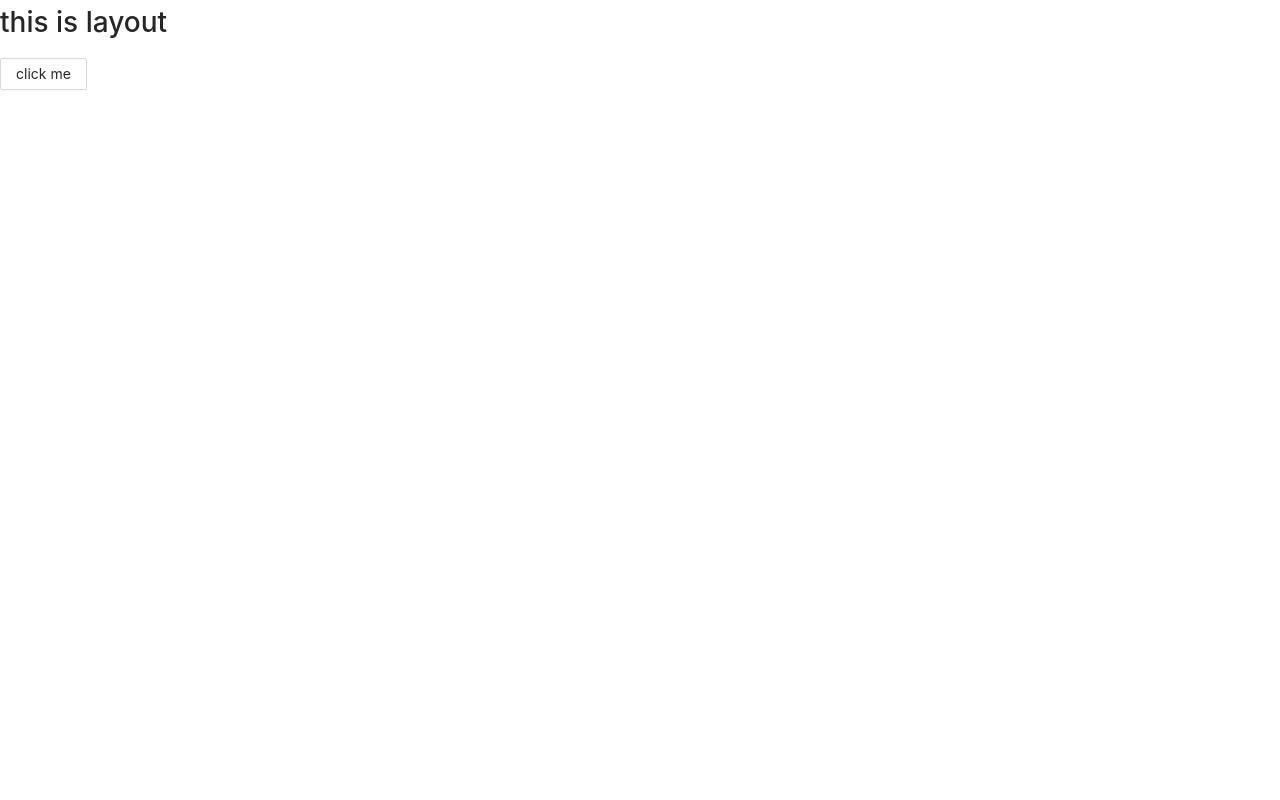
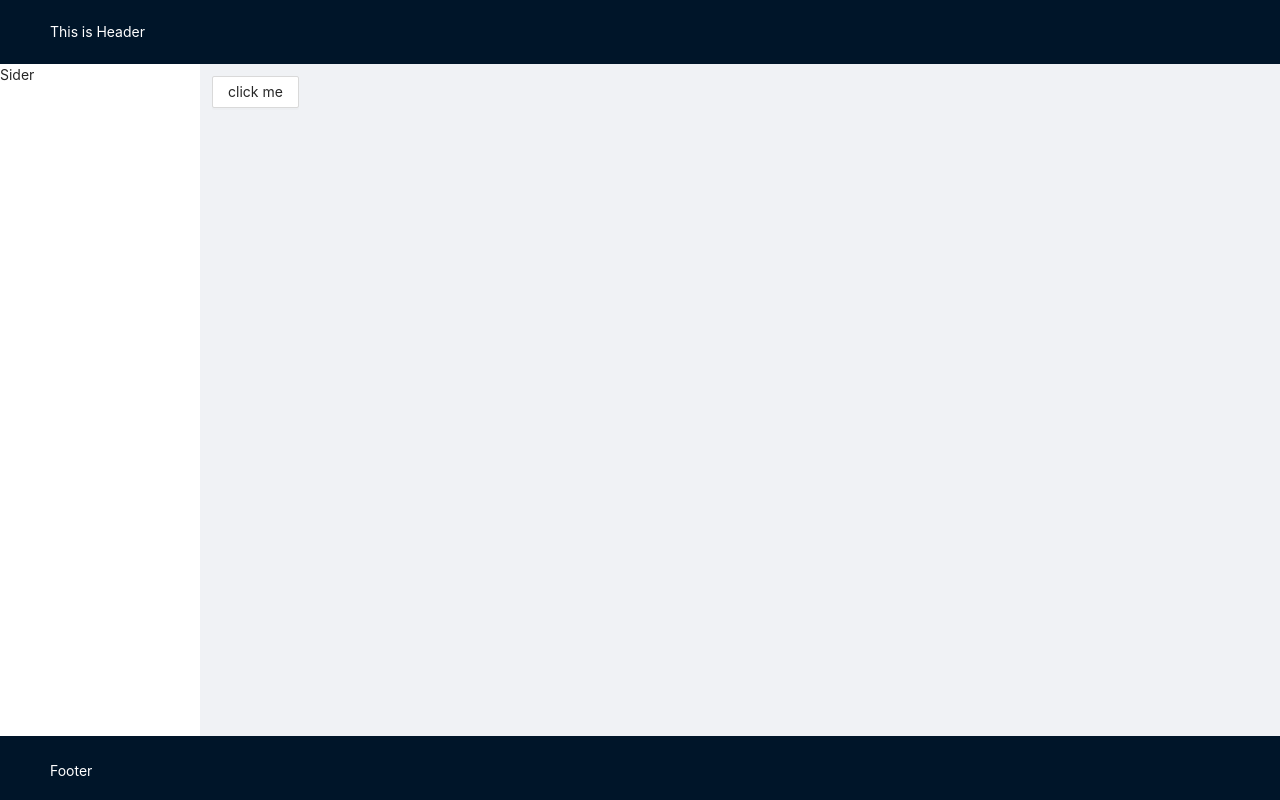
Before and after one commit to fortune-cook1e/react-webpack-template, a React app: page /#/ in a window 1280 px wide. Built offline with nearby package versions, Linux system fonts and the light colour scheme.

Commit message:
ci(deploy): 修改ci文件 - 优化layout布局样式

```diff
--- a/package.json
+++ b/package.json
@@ -9,7 +9,7 @@
 		"build": "cross-env NODE_ENV=production webpack --config config/webpack.prod.js",
 		"analyze": "cross-env NODE_ENV=production ANALYSIS=1 webpack --config config/webpack.prod.js",
 		"lint": "cross-env eslint src --ext .js,.jsx,.ts,.tsx --cache --fix",
-		"stylelint": "stylelint src *.less *.css --fix",
+		"stylelint": "cross-env stylelint src/**/*.{css,less} --fix",
 		"commit": "cz",
 		"changelog": "conventional-changelog -p angular -i CHANGELOG.md -s -r 0"
 	},
@@ -77,6 +77,7 @@
 		"lint-staged": "^11.0.0",
 		"mini-css-extract-plugin": "^1.6.0",
 		"postcss": "^8.3.0",
+		"postcss-less": "^6.0.0",
 		"postcss-loader": "^5.3.0",
 		"postcss-preset-env": "^6.7.0",
 		"prettier": "^2.3.0",
--- /dev/null
+++ b/src/layout/index.module.less
@@ -0,0 +1,34 @@
+@header-height:64px;
+@footer-height:64px;
+@content-height:calc(100vh - @header-height - @footer-height);
+
+@header-bg-color: #001529;
+@content-bg-color: #f0f2f5;
+
+
+.layout {
+  min-height: 100vh !important;
+  .header {
+    height:@header-height;
+    background-color: @header-bg-color;
+    color:#fff;
+  }
+
+  .main {
+    min-height: @content-height;
+    .sider {
+      background-color: #fff;
+    }
+    .content {
+      padding: 12px;
+      background-color: @content-bg-color;
+    }
+  }
+
+  .footer {
+    height:@footer-height;
+    background-color: @header-bg-color;
+    color:#fff;
+  }
+
+}
--- a/src/layout/index.tsx
+++ b/src/layout/index.tsx
@@ -1,16 +1,24 @@
 import React from 'react'
+import { Layout } from 'antd'
+const { Header, Footer, Sider, Content } = Layout
+
+import styles from './index.module.less'
 
 interface Props {
 	children: React.ReactNode
 }
 
-const Layout: React.FC<Props> = ({ children }) => {
+const DefaultLayout = ({ children }: Props): JSX.Element => {
 	return (
-		<div>
-			<h1>this is layout</h1>
-			{children}
-		</div>
+		<Layout className={styles.layout}>
+			<Header className={styles.header}>This is Header</Header>
+			<Layout className={styles.main}>
+				<Sider className={styles.sider}>Sider</Sider>
+				<Content className={styles.content}>{children}</Content>
+			</Layout>
+			<Footer className={styles.footer}>Footer</Footer>
+		</Layout>
 	)
 }
 
-export default Layout
+export default DefaultLayout
```
Also changed, not shown: .stylelintrc.json, 1 other file (tests, documents, lock files or other folders).
